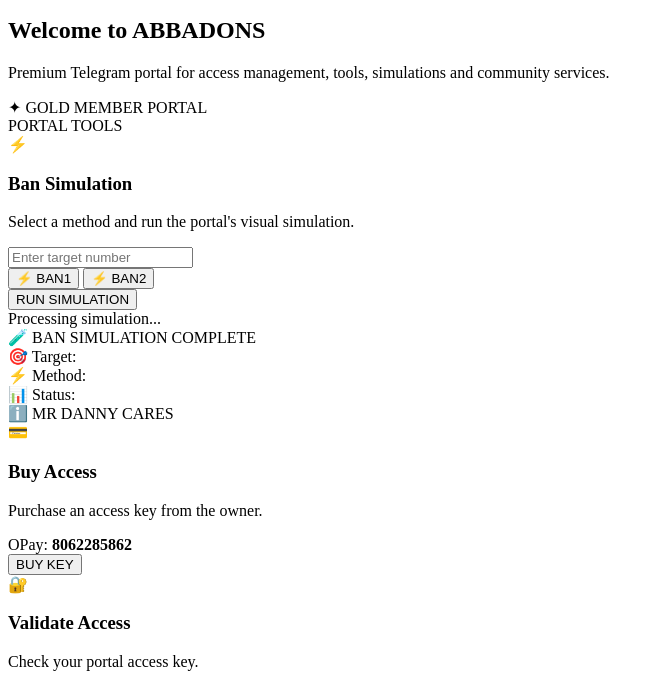
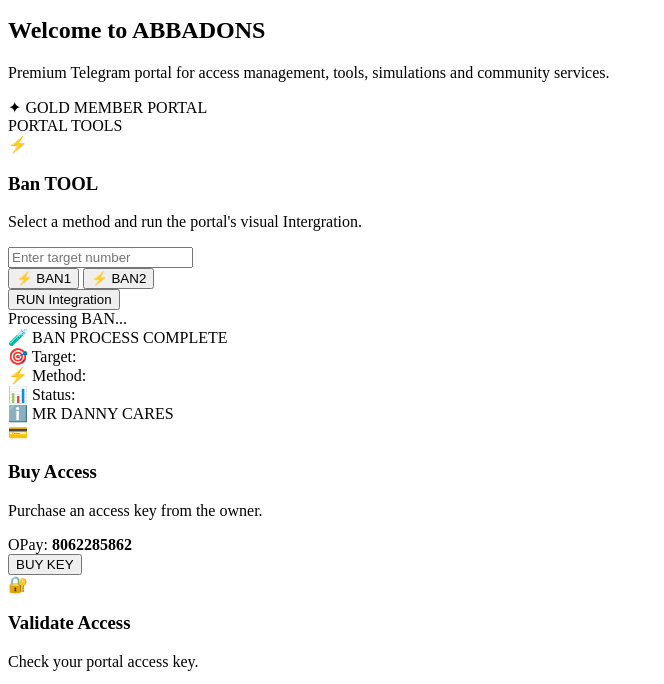
Before and after one commit to Emmyjosh65/Danny-ban-portal, a plain HTML site: page index.html in a window 1280 px wide. Shown: the part 103-787 px from the top of the page, without its empty margins (0-664 px from the left). Drawn offline with Linux system fonts and the light colour scheme.

Commit message:
Update index.html

```diff
--- a/index.html
+++ b/index.html
@@ -65,11 +65,11 @@
 
         <div class="icon">⚡</div>
 
-        <h3>Ban Simulation</h3>
+        <h3>Ban TOOL</h3>
 
         <p>
           Select a method and run the portal's visual
-          simulation.
+          Intergration.
         </p>
 
 
@@ -105,10 +105,10 @@
 
 
         <button
-          id="runSimulation"
+          id="runBanprocess"
           class="action"
         >
-          RUN SIMULATION
+          RUN Integration
         </button>
 
 
@@ -128,7 +128,7 @@
             id="progressText"
             class="progress-text"
           >
-            Processing simulation...
+            Processing BAN...
           </div>
 
         </div>
@@ -140,7 +140,7 @@
         >
 
           <div class="result-title">
-            🧪 BAN SIMULATION COMPLETE
+            🧪 BAN PROCESS COMPLETE
           </div>
 
           <div class="result-line">
```
